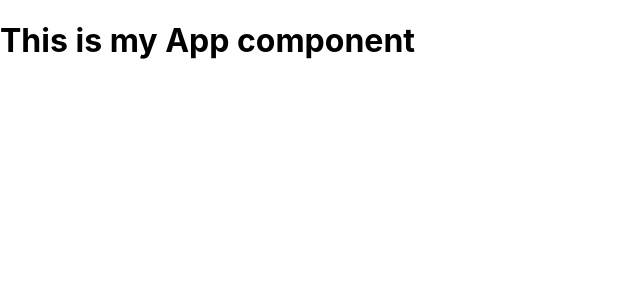
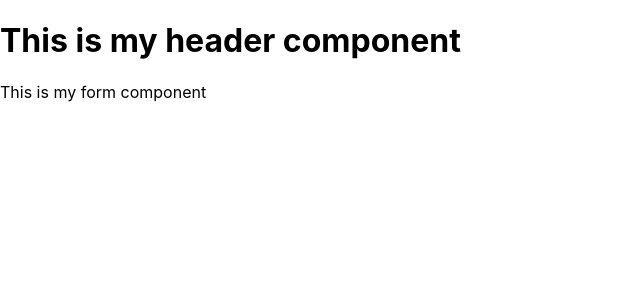
Before and after one commit to trishalanglois/dead-ends, a React (Create React App) app: page / in a window 1280 px wide. Shown: the top 300 px of the page, without its empty margins (0-640 px from the left). Built offline with nearby package versions, Linux system fonts and the light colour scheme.

Commit message:
Render Header and Form component from App

```diff
--- a/src/Components/App/App.js
+++ b/src/Components/App/App.js
@@ -1,9 +1,14 @@
 import React from 'react';
 import './App.scss';
+import Header from '../Header/Header';
+import Form from '../Form/Form'
 
 function App() {
   return (
-    <h1>This is my App component</h1>
+    <>
+      <Header />
+      <Form />
+    </>
   );
 }
 
--- a/src/Components/Form/Form.js
+++ b/src/Components/Form/Form.js
@@ -0,0 +1,10 @@
+import React from 'react';
+import './Form.scss';
+
+function Form() {
+  return (
+    <p> This is my form component </p>
+  )
+}
+
+export default Form;
--- a/src/Components/Header/Header.js
+++ b/src/Components/Header/Header.js
@@ -0,0 +1,10 @@
+import React from 'react';
+import './Header.scss';
+
+function Header() {
+  return (
+    <h1> This is my header component </h1>
+  )
+}
+
+export default Header;
```
